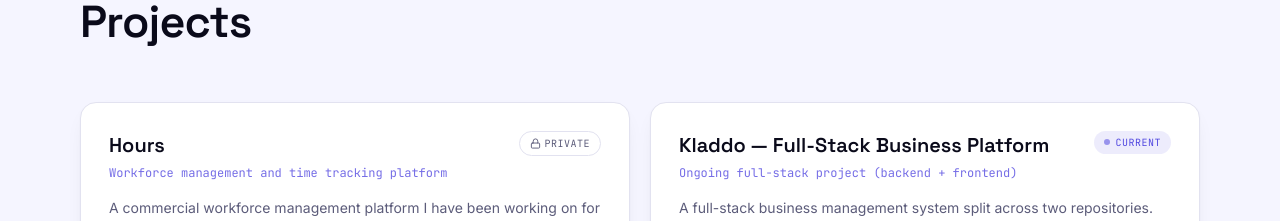
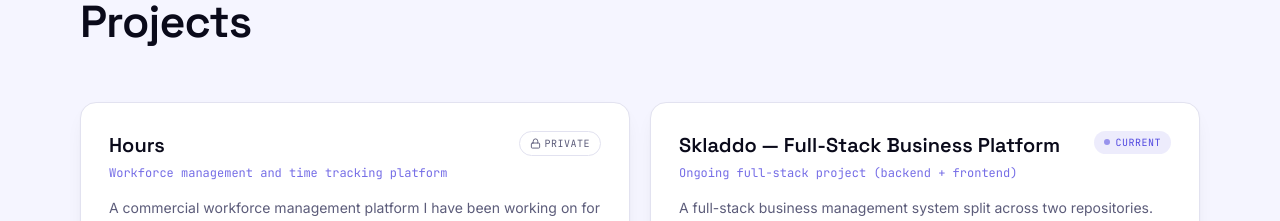
Before and after one commit to maska12271/portfolio, a React (Vite) app: page / in a window 1280 px wide. Shown: the part 2160-2381 px from the top of the page. Built offline with nearby package versions, Linux system fonts and the light colour scheme.

Commit message:
Update Skladdo project name

```diff
--- a/src/data/projects.js
+++ b/src/data/projects.js
@@ -29,7 +29,7 @@ const projects = [
     },
     {
         id: "tender",
-        name: "Kladdo — Full-Stack Business Platform",
+        name: "Skladdo — Full-Stack Business Platform",
         tagline: "Ongoing full-stack project (backend + frontend)",
         description:
             "A full-stack business management system split across two repositories. The backend is a Spring Boot REST API built with Java 21, JWT authentication, role-based access control, and modules for companies, clients, products, orders, and tenders. The frontend is a React + Vite + Tailwind CSS admin dashboard for managing the same business workflows through a modern SPA interface.",
@@ -49,8 +49,8 @@ const projects = [
             "AI tools",
         ],
         github: {
-            backend: "https://github.com/maska12271/kladdo-backend",
-            frontend: "https://github.com/maska12271/kladdo-frontend",
+            backend: "https://github.com/maska12271/skladdo-backend",
+            frontend: "https://github.com/maska12271/skladdo-frontend",
         },
         demo: "",
         current: true,
```
